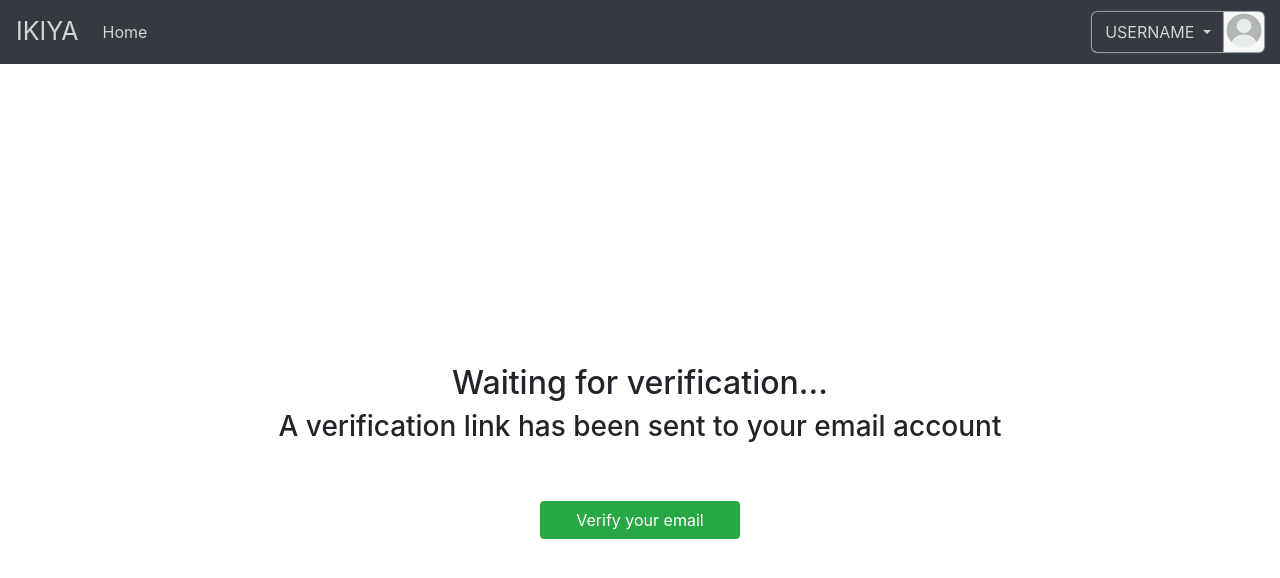
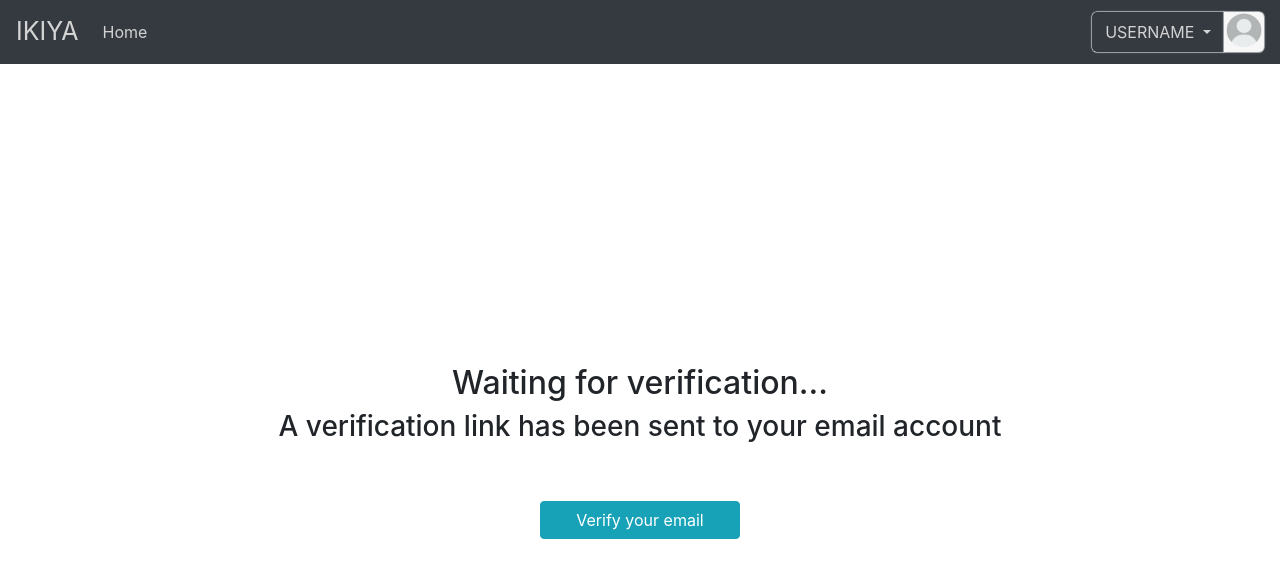
Before and after one commit to fanderra/PWD-Warehouse-2, a React (Create React App) app in the folder front-end/: page /verification in a window 1280 px wide. Shown: the top 578 px of the page. Built offline with nearby package versions, Linux system fonts and the light colour scheme; no server answers.

Commit message:
Update verification.js

```diff
--- a/front-end/src/pages/verification.js
+++ b/front-end/src/pages/verification.js
@@ -30,7 +30,7 @@ const Verification = () => {
                     <div style={{ display: 'flex', flexDirection: 'column', alignItems: 'center', marginTop: 300}}>
                         <h1>Your account has been verified</h1>
                         <h2>Happy Shopping!</h2>
-                        <Button variant='success' as={Link} to='/' style={{width: 200,marginTop: 50}}>
+                        <Button variant='info' as={Link} to='/' style={{width: 200,marginTop: 50}}>
                             Shop Now!
                         </Button>
                     </div>
@@ -40,7 +40,7 @@ const Verification = () => {
                     <div style={{ display: 'flex', flexDirection: 'column', alignItems: 'center', marginTop: 300}}>
                         <h2>Waiting for verification...</h2>
                         <h3>A verification link has been sent to your email account</h3>
-                        <Button  variant='success' style={{width: 200,marginTop: 50}}>
+                        <Button  variant='info' style={{width: 200,marginTop: 50}}>
                             <a style={{color: 'white', textDecoration: 'none'}} href='https://mail.google.com'>Verify your email</a>
                         </Button>
                     </div>
```
